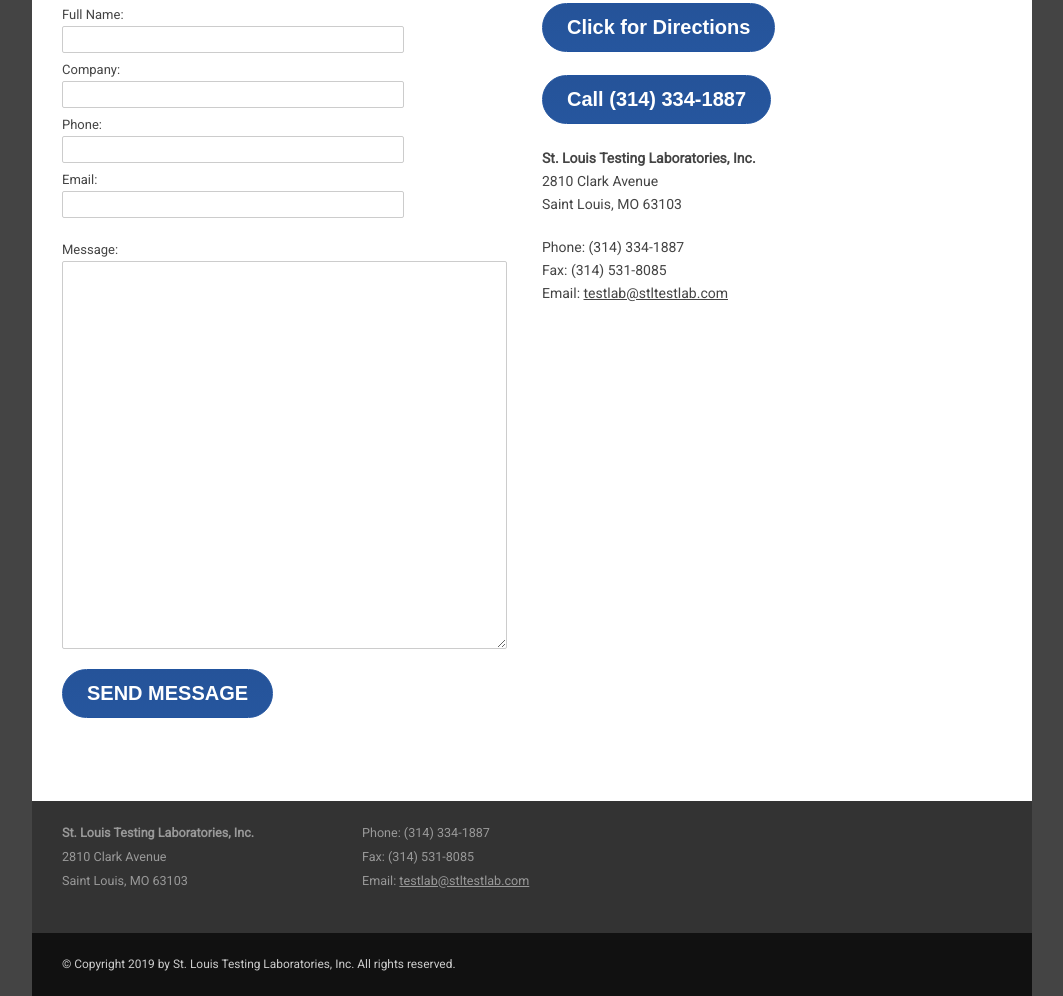
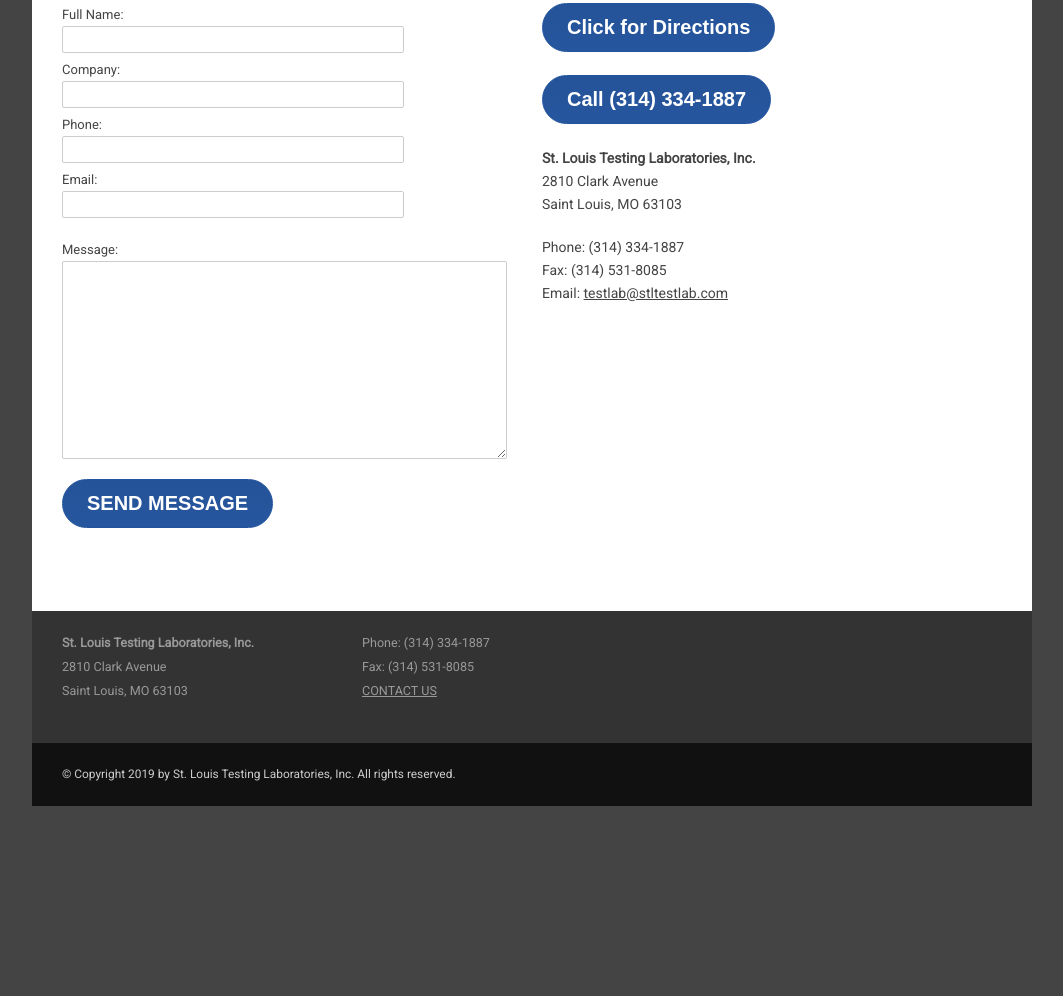
Before and after one commit to stl-testing/st-louis-testing-laboratories, a website: page contact.htm in a window 1280 px wide. Shown: the part 208-1204 px from the top of the page, without its empty margins (108-1171 px from the left). After the commit the page ends 1014 px from the top, so only its background shows below. Drawn offline with nearby package versions, Linux system fonts and the light colour scheme.

Commit message:
Contact buttons

```diff
--- a/contact.htm
+++ b/contact.htm
@@ -171,7 +171,7 @@
             </p>
             <p>
                 <label for="textarea">Message:</label>
-                <textarea name="Message" cols="60" rows="20" id="Message"></textarea>
+                <textarea name="Message" cols="60" rows="10" id="Message"></textarea>
             </p>
             <p>
                 <input name="submit" type="submit" class="cta-button" id="submit" value="SEND MESSAGE">
@@ -213,7 +213,8 @@
     <div class="four columns">
         <p>Phone: (314) 334-1887 <br>
             Fax: (314) 531-8085<br>
-            Email: <a href="mailto:testlab@stltestlab.com?subject=Message from Website">testlab@stltestlab.com</a></p>
+            <!--Email: <a href="mailto:testlab@stltestlab.com?subject=Message from Website">testlab@stltestlab.com</a>-->
+		<a href='contact.htm'><span>CONTACT US</span></a>
     </div>
 </div>
 <div class="clear"></div>
```
Also changed, not shown: about.htm (+2 -1 lines), accredited-testing-lab.htm (+2 -1 lines), chemical.htm (+2 -1 lines), coating.htm (+2 -1 lines), electronics.htm (+2 -1 lines), environ.htm (+2 -1 lines), hall.htm (+2 -1 lines), index.html (+9 -3 lines), mech.htm (+2 -1 lines), meta.htm (+2 -1 lines), nondestruct.htm (+2 -1 lines), product.htm (+2 -1 lines), testing-laboratories.htm (+2 -1 lines), thankyou.htm (+4 -2 lines).
